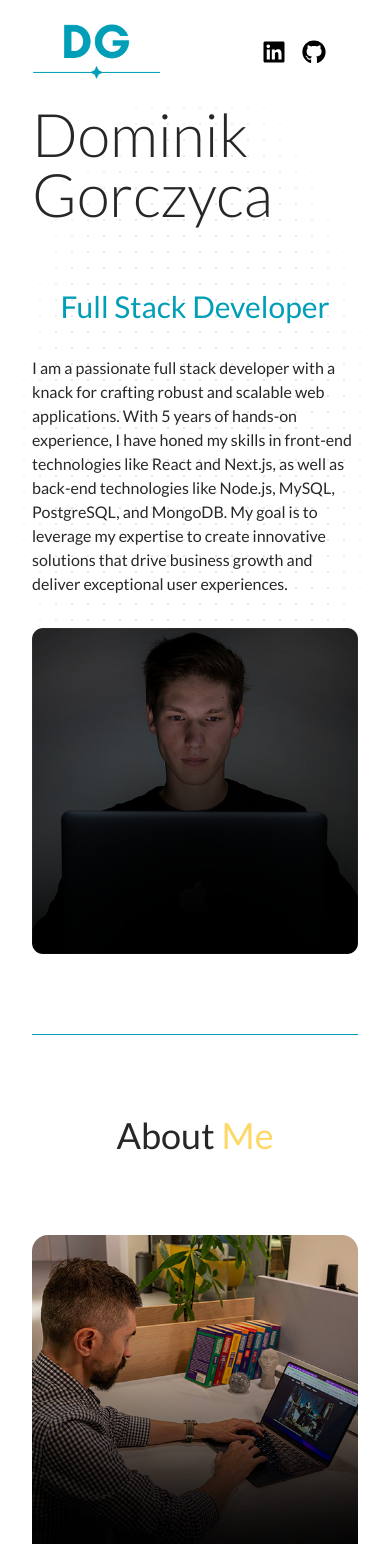
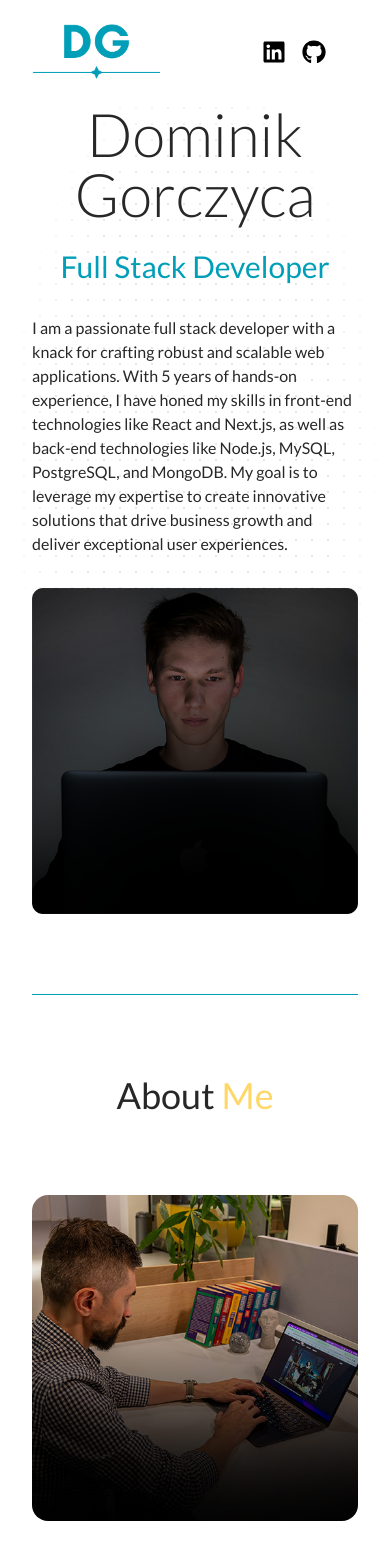
Before and after one commit to dominikgorczyca/dominikgorczyca.github.io, a React (Vite) app: page / in a window 390 px wide. Shown: the top 1544 px of the page. Built offline with nearby package versions, Linux system fonts and the light colour scheme.

Commit message:
Making sections more responsive

```diff
--- a/src/App.jsx
+++ b/src/App.jsx
@@ -8,7 +8,7 @@ import Contact from "./components/Contact";
 
 function App() {
     return (
-        <div className="text-main antialiased">
+        <div className="text-main antialiased w-full overflow-x-hidden">
             <div className="fixed top-9 -z-10 h-full w-full">
                 <div className="absolute h-full w-full bg-[radial-gradient(#e5e7eb_1px,transparent_1px)] [background-size:16px_16px] [mask-image:radial-gradient(ellipse_50%_50%_at_50%_50%,#000_70%,transparent_100%)]"></div>
             </div>
--- a/src/components/Contact.jsx
+++ b/src/components/Contact.jsx
@@ -10,8 +10,7 @@ function Contact() {
                 viewport={{ once: true }}
                 initial={{ opacity: 0, y: -100 }}
                 transition={{ duration: 1 }}
-                className="my-10 text-center text-4xl"
-            >
+                className="my-10 text-center text-4xl">
                 Contact
             </motion.h2>
             <div className="text-center tracking-tighter flex flex-col justify-center">
--- a/src/components/Hero.jsx
+++ b/src/components/Hero.jsx
@@ -25,7 +25,7 @@ function Hero() {
                             variants={container(0)}
                             initial="hidden"
                             animate="visible"
-                            className="pb-16 text-6xl lg:mt-16 lg:text-8xl font-light"
+                            className="pb-6 text-center lg:text-left text-6xl lg:mt-16 lg:text-8xl font-light"
                         >
                             Dominik Gorczyca
                         </motion.h1>
@@ -46,7 +46,7 @@ function Hero() {
                         </motion.p>
                     </div>
                 </div>
-                <div className="w-full lg:w-1/2 lg:p-8">
+                <div className="w-full lg:w-1/2 lg:p-8 self-center">
                     <div className="flex justify-center">
                         <motion.img
                             initial={{ x: 100, opacity: 0 }}
--- a/src/components/Projects.jsx
+++ b/src/components/Projects.jsx
@@ -4,38 +4,36 @@ import { motion } from 'framer-motion'
 
 function Projects() {
   return (
-    <div className='border-b border-contrast pb-20'>
+    <div className='border-b border-contrast pb-20 flex flex-col items-center'>
         <motion.h2
             whileInView={{ opacity: 1, y: 0 }}
             viewport={{ once: true }}
             initial={{ opacity: 0, y: -100 }}
             transition={{ duration: 1 }}
             className='my-20 text-center text-4xl'>Projects</motion.h2>
-        <div>
+        <div className='w-5/6'>
             {PROJECTS.map((project, index) => (
-                <div key={index} className='mb-8 flex flex-wrap lg:justify-center'>
-                    <motion.div
-                        whileInView={{ opacity: 1, x: 0 }}
+                <div key={index} className='mb-8 flex gap-x-16 gap-y-4 flex-col items-center sm:flex-row'>
+                    <motion.img src={project.image} alt={project.title} whileInView={{ opacity: 1, x: 0 }}
                         viewport={{ once: true }}
                         initial={{ opacity: 0, x: -100 }}
-                        transition={{ duration: 1 }}
-                        className="w-full lg:w-1/4">
-                        <img src={project.image} alt={project.title}
-                            width={150} height={150} className='mb-6 rounded' />
-                    </motion.div>
+                        transition={{ duration: 1 }} width={150} height={150}
+                            className='rounded' />
                     <motion.div
                         whileInView={{ opacity: 1, x: 0 }}
                         viewport={{ once: true }}
                         initial={{ opacity: 0, x: 100 }}
                         transition={{ duration: 1 }}
-                        className="w-full max-w-xl lg:w-3/4">
+                        className="w-full max-w-xl sm:w-3/4 flex flex-col justify-center items-center sm:items-start text-center sm:text-left">
                         <h3 className="mb-2 font-semibold">{project.title}</h3>
                         <p className='mb-4 text-gray'>{project.description}</p>
+                        <div>
                         {project.technologies.map((tech, index) => (
                             <span key={index} className='mr-2 mt-4 rounded bg-accent px-2 py-1 text-sm font-bold text-black'>
                                 {tech}
                             </span>
                         ))}
+                        </div>
                     </motion.div>
                 </div>
             ))}
```
